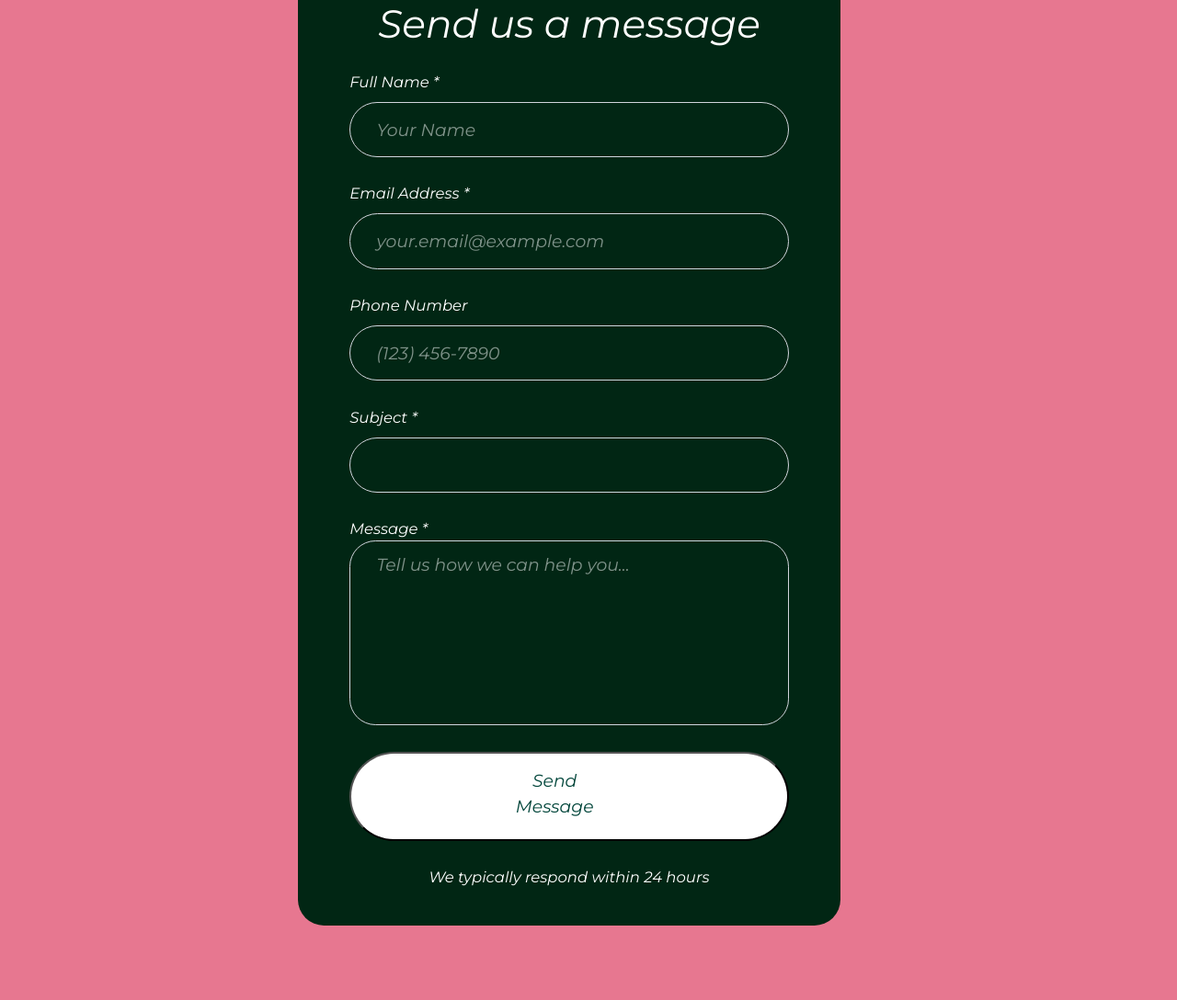
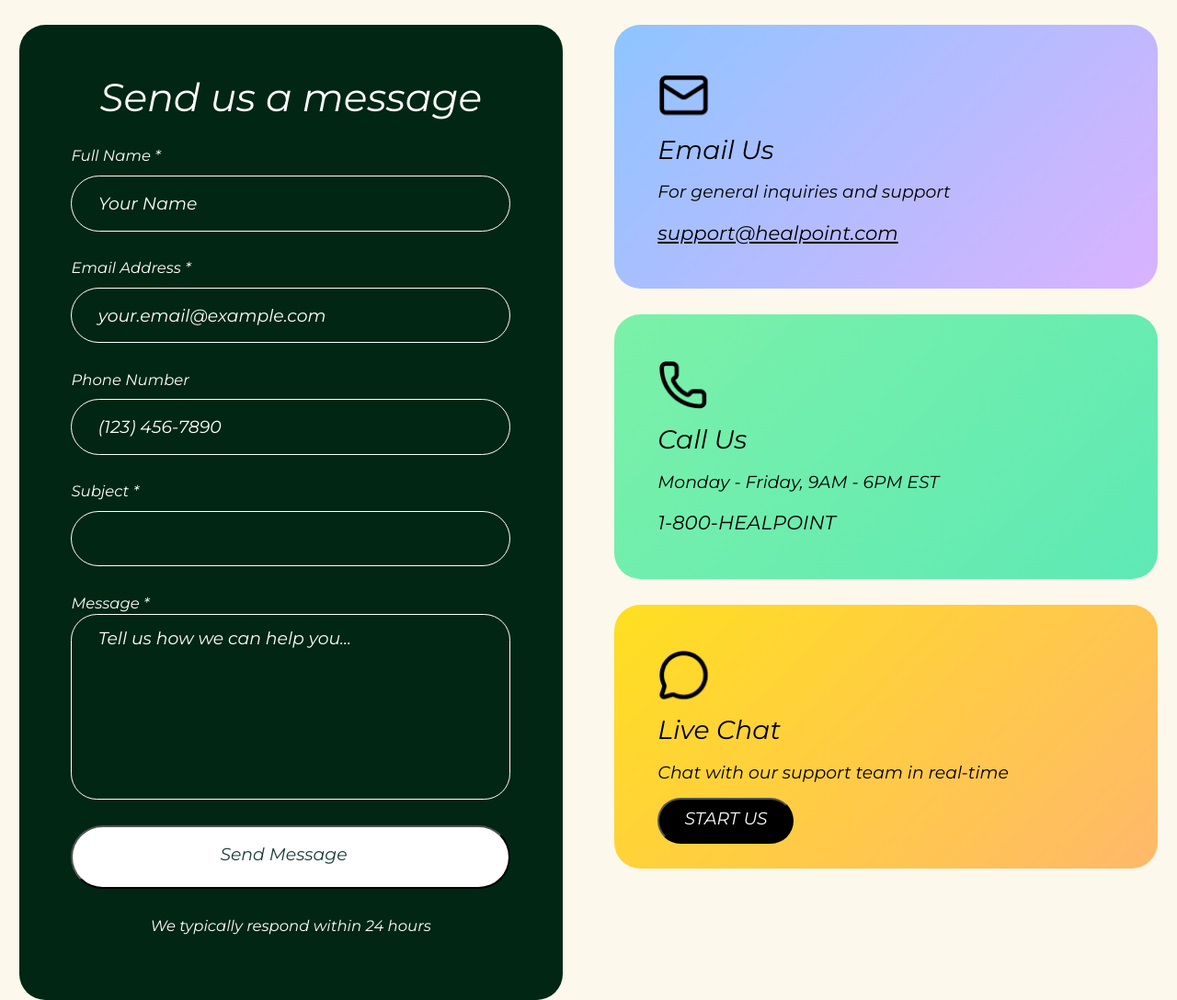
Before and after one commit to 23-101346-glitch/better-final-java-assigment, a plain HTML site: page contact.html in a window 1280 px wide. Shown: the part 700-1788 px from the top of the page at 92% size. Drawn offline with Linux system fonts and the light colour scheme.

Commit message:
s2 finished

```diff
--- a/contact.css
+++ b/contact.css
@@ -23,6 +23,9 @@
     --footer2:rgba(247, 186, 38, 0.30);
     --boardertop:rgba(252, 248, 236, 0.20);
     --shadow:0 12px 25px rgba(0, 0, 0, 0.15);
+    --e:linear-gradient(135deg, #8EC5FF 0%, #DAB2FF 100%);
+    --e2:linear-gradient(135deg, #7BF1A8 0%, #5EE9B5 100%);
+    --e3: linear-gradient(135deg, #FFDF20 0%, #FFB86A 100%);
 }
 /* DARK MODE */
 .dark-mode {
@@ -336,7 +339,9 @@ a{
 .s2{
     width:100%;
     height: 1222px;
-    background-color: #E77790;
+    align-items: center;
+    justify-content: center;
+    display: flex;
 }
 .s2d1{
     display: flex;
@@ -360,7 +365,7 @@ a{
     background: var(--d2);
 }
 .sendus{
-    color: #FFF;
+    color: var(--whitet);
 font-size: 42.402px;
 font-style: normal;
 font-weight: 400;
@@ -385,7 +390,7 @@ flex-shrink: 0;
 align-self: stretch;
 }
 .name{
-    color: #FFF;
+    color: var(--whitet);
 font-size: 16.49px;
 font-style: normal;
 font-weight: 400;
@@ -399,10 +404,10 @@ align-items: center;
     flex-shrink: 0;
     align-self: stretch;
     border-radius: 31617400px;
-border: 1.885px solid #D1D5DC;
+    border: 1.885px solid var(--whitet);
 }
 .yn{
-    color: rgba(255, 255, 255, 0.50);
+    color: var(--whitet);
 font-size: 18.845px;
 font-style: normal;
 font-weight: 400;
@@ -416,17 +421,17 @@ align-items: flex-start;
 flex-shrink: 0;
 align-self: stretch;
 border-radius: 28.268px;
-border: 1.885px solid #D1D5DC;
+border: 1.885px solid var(--whitet);
 width: 477.73px;
 }
 .sendusamessage{
     display: flex;
-padding: 16.253px 191.767px 20.706px 159.966px;
+padding: 16.253px 100.767px 20.706px 159.966px;
 align-items: center;
 align-self: stretch;
 border-radius: 31617400px;
-background: #FFF;
-color: #01453A;
+background:var(--whitet);
+color: var(--darkgreen);
 text-align: center;
 font-size: 18.845px;
 font-style: normal;
@@ -443,10 +448,95 @@ flex-shrink: 0;
 align-self: stretch;
 }
 .typically{
-    color: #FFF;
+    color: var(--whitet);
 text-align: center;
 font-size: 16.49px;
 font-style: normal;
 font-weight: 400;
 line-height: 23.557px; /* 142.857% */
 }
+.child22{
+    display: flex;
+    width: 590.806px;
+    height: 1061px;
+    flex-direction: column;
+    align-items: flex-start;
+    gap: 28.268px;
+    flex-shrink: 0;
+}
+.emaildiv{
+    width: 590.81px;
+    height: 287.379px;
+    flex-shrink: 0;
+    align-self: stretch;
+    border-radius: 28.268px;
+    display: flex;
+    align-items: center;
+    justify-content: center;
+
+}
+.e{background: var(--e);}
+.e1{background: var(--e2)}
+.e2{background: var(--e3)}
+.child2baby{
+    display: flex;
+    width: 496.578px;
+    height: 190.325px;
+    flex-direction: column;
+    align-items: flex-start;
+    gap: 13px;
+}
+.iconn{
+    width: 56.536px;
+    height: 56.536px;
+    flex-shrink: 0;
+    background-size: contain;
+    background-repeat: no-repeat;
+}
+.mail{background-image: url(assets/mmmIcon.png);}
+.chat{background-image: url(assets/chatIcon.png);}
+.phone{background-image: url(assets/phoneIcon.png);}
+.t1{
+    color: var(--backt);
+font-size: 28.268px;
+font-style: normal;
+font-weight: 400;
+line-height: 37.691px; /* 133.333% */
+}
+.t2{
+    color: var(--backt);
+font-size: 18.845px;
+font-style: normal;
+font-weight: 400;
+line-height: 28.268px; /* 150% */
+}
+.t3{
+    color: var(--backt);
+font-size: 21.201px;
+font-style: normal;
+font-weight: 400;
+line-height: 32.98px; /* 155.556% */
+
+}
+.k{
+text-decoration-line: underline;
+text-decoration-style: solid;
+text-decoration-skip-ink: auto;
+text-decoration-thickness: auto;
+text-underline-offset: auto;
+text-underline-position: from-font;
+}
+.startchat{
+    display: inline-flex;
+    padding: 6.832px 26.232px 11.282px 27.09px;
+    justify-content: center;
+    align-items: center;
+    border-radius: 31617400px;
+    background: var(--backt);
+    color: var(--whitet);
+    text-align: center;
+    font-size: 18.845px;
+    font-style: normal;
+    font-weight: 400;
+    line-height: 28.268px; /* 150% */
+}
--- a/contact.html
+++ b/contact.html
@@ -97,6 +97,35 @@
                     <button class="sendusamessage">Send Message</button>
                     <h2 class="typically">We typically respond within 24 hours</h2>
                 </div>
+                <div class="child22">
+                    <div class="emaildiv e">
+                        <div class="child2baby">
+                            <div class="iconn mail"></div>
+                            <h2 class="t1">Email Us</h2>
+                            <h2 class="t2">For general inquiries and support</h2>
+                            <h2 class="t3 k">support@healpoint.com</h2>
+                        </div>
+
+                    </div>
+                    <div class="emaildiv e1">
+                        <div class="child2baby">
+                            <div class="iconn phone"></div>
+                            <h2 class="t1">Call Us</h2>
+                            <h2 class="t2">Monday - Friday, 9AM - 6PM EST</h2>
+                            <h2 class="t3 ">1-800-HEALPOINT</h2>
+                        </div>
+
+                    </div>
+                    <div class="emaildiv e2">
+                        <div class="child2baby">
+                            <div class="iconn chat"></div>
+                            <h2 class="t1">Live Chat</h2>
+                            <h2 class="t2">Chat with our support team in real-time</h2>
+                            <button class="startchat">START US</button>
+                        </div>
+
+                    </div>
+                </div>
             </div>
         </section>
     </main>
```
Also changed, not shown: assets/chatIcon.png (added), assets/emailIcon.png (added), assets/mmmIcon.png (added), assets/phoneIcon.png (added). Lines whose indentation alone changed are shown as unchanged.
